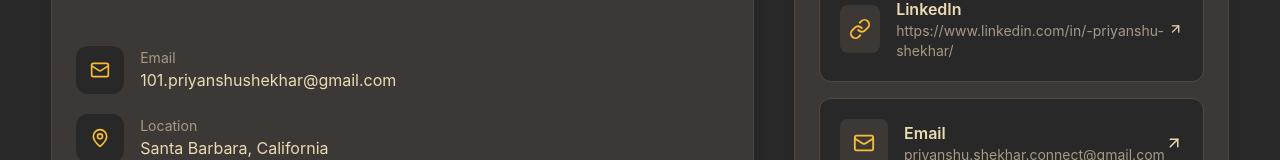
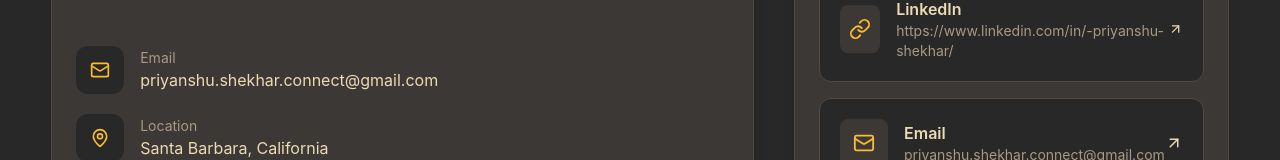
Before and after one commit to Priyanshu-Shekhar/Priyanshu-Shekhar.github.io, a React (Vite) app: page / in a window 1280 px wide. Shown: the part 11549-11709 px from the top of the page. Built offline with nearby package versions, Linux system fonts and the light colour scheme.

Commit message:
Update Contact.tsx

```diff
--- a/src/sections/Contact.tsx
+++ b/src/sections/Contact.tsx
@@ -83,10 +83,10 @@ export default function Contact() {
                     </p>
 
                     <a
-                      href="mailto:101.priyanshushekhar@gmail.com"
+                      href="mailto:priyanshu.shekhar.connect@gmail.com"
                       className="transition hover:text-[#fabd2f]"
                     >
-                      101.priyanshushekhar@gmail.com
+                      priyanshu.shekhar.connect@gmail.com
                     </a>
 
                   </div>
@@ -120,7 +120,7 @@ export default function Contact() {
 
               <div className="mt-12">
 
-                <a href="mailto:101.priyanshushekhar@gmail.com">
+                <a href="mailto:priyanshu.shekhar.connect@gmail.com">
 
                   <Button>
 
```
